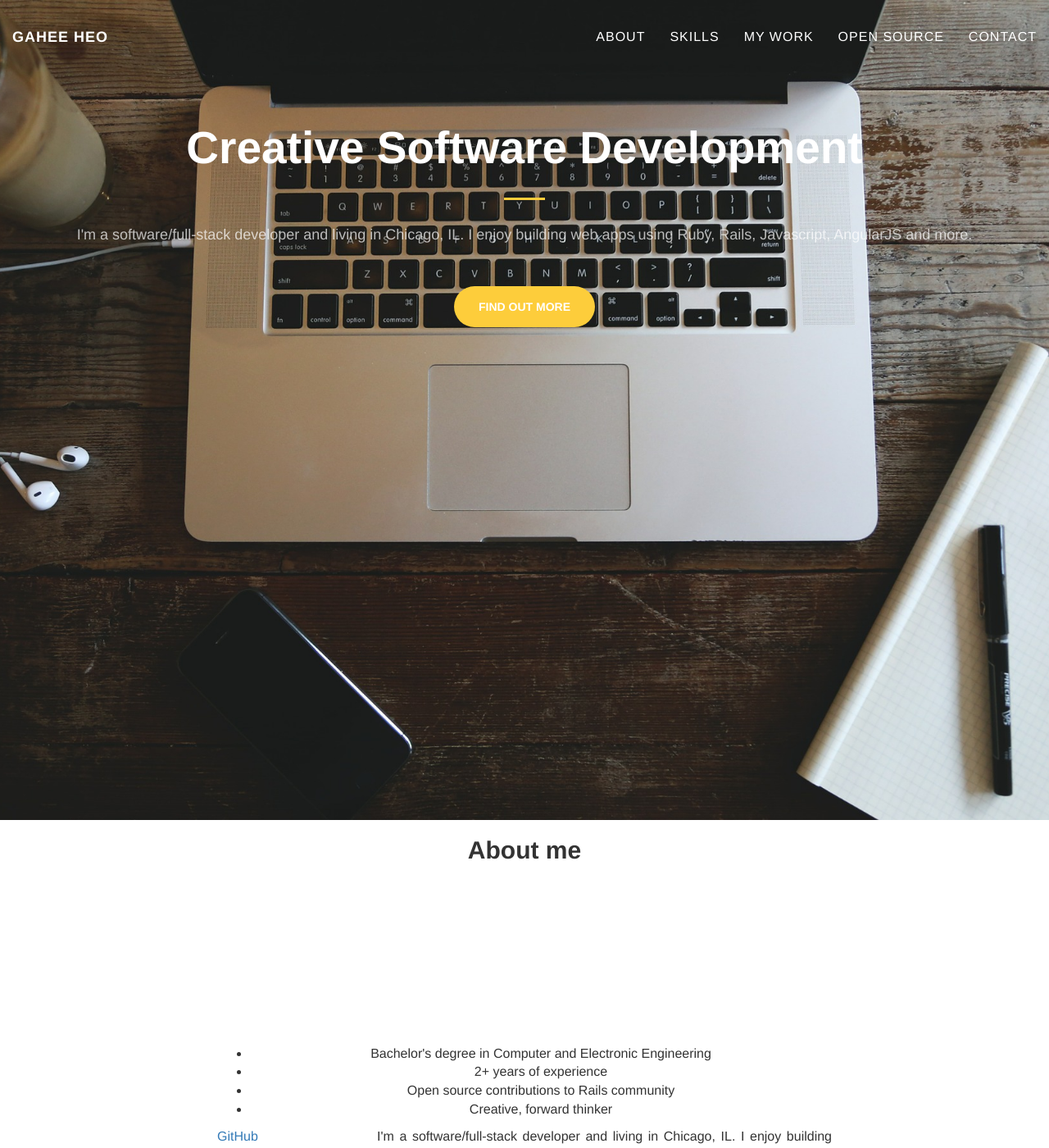
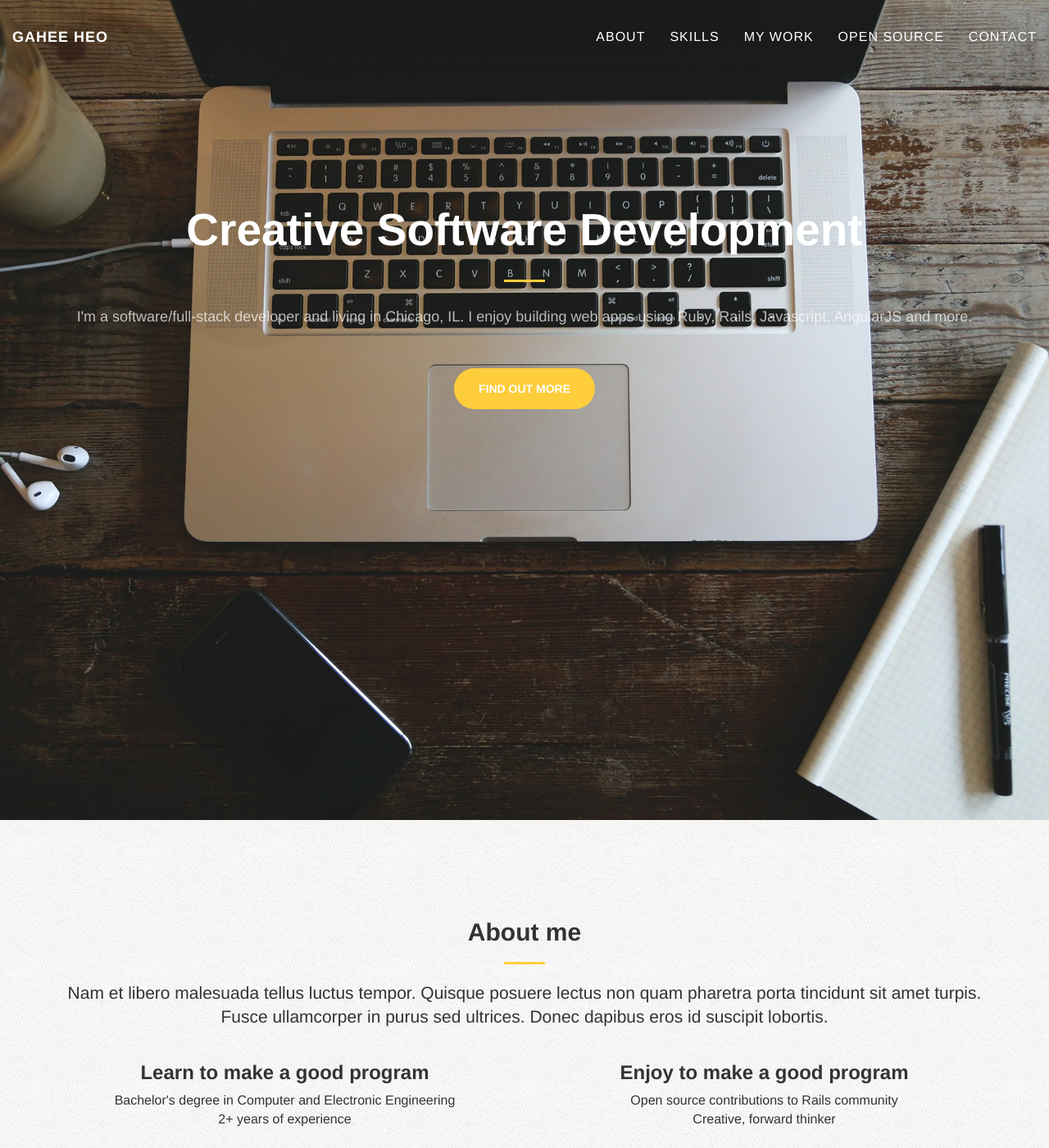
Before and after one commit to ghbooth12/voila, a Jekyll site: the page built from index.md, in a window 1280 px wide and 1400 px high. Shown: the whole window at 82% size. Built offline with Jekyll 4.4.1, drawn with Linux system fonts in a browser that asks for light colours; some of the changed text lies outside the part shown.

Commit message:
Update About; Add Skills

```diff
--- a/_includes/about.html
+++ b/_includes/about.html
@@ -1,21 +1,24 @@
 <section id="about">
-  <div class="container">
+  <div class="container text-center">
+    <h2>About me</h2>
+    <hr>
+    <p class="lead">Nam et libero malesuada tellus luctus tempor. Quisque posuere lectus non quam pharetra porta tincidunt sit amet turpis. Fusce ullamcorper in purus sed ultrices. Donec dapibus eros id suscipit lobortis.</p>
+
     <div class="row">
-      <div class="col-md-8 col-md-offset-2 text-center">
-        <h2>About me</h2>
-        <hr class="light">
-        <pre class="text-faded pre-style">
-          Nam et libero malesuada tellus luctus tempor. Quisque posuere lectus non quam pharetra porta tincidunt sit amet turpis. Fusce ullamcorper in purus sed ultrices. Donec dapibus eros id suscipit lobortis.
-
-          Curabitur varius mauris vel scelerisque consequat. Integer non massa lorem. Mauris id leo at urna scelerisque consectetur a ut quam. Sed ac eleifend lacus. Sed eget tempor neque. Mauris sit amet nulla et nisl consequat tincidunt.
-        </pre>
-        <ul>
+      <div class="col-sm-6">
+        <h3>Learn to make a good program</h3>
+        <ul class="list-unstyled">
           <li>Bachelor's degree in Computer and Electronic Engineering</li>
           <li>2+ years of experience</li>
+        </ul>
+      </div>
+      <div class="col-sm-6">
+        <h3>Enjoy to make a good program</h3>
+        <ul class="list-unstyled">
           <li>Open source contributions to Rails community</li>
           <li>Creative, forward thinker</li>
         </ul>
       </div>
-    </div>
-  </div>
+    </div> <!-- .row -->
+  </div> <!-- /.container -->
 </section>
--- /dev/null
+++ b/_includes/skills.html
@@ -0,0 +1,60 @@
+<section id="skills">
+  <div class="container">
+    <div class="row">
+      <div class="col-lg-12 text-center">
+        <h2>What I can do</h2>
+        <hr>
+      </div>
+    </div> <!-- .row -->
+    <div class="row">
+      <div class="col-md-3 col-sm-6 text-center">
+        <div class="skill-box">
+          <i class="fa fa-4x fa-diamond text-primary"></i>
+          <h3>Ruby on Rails</h3>
+          <ul class="text-gray list-unstyled">
+            <li>OOP with Ruby</li>
+            <li>Ruby on Rails</li>
+            <li>TDD using RSpec</li>
+            <li>API programming and design</li>
+          </ul>
+        </div> <!-- .skill-box -->
+      </div> <!-- .col-md-3 -->
+      <div class="col-md-3 col-sm-6 text-center">
+        <div class="skill-box">
+          <i class="fa fa-4x fa-sitemap text-primary"></i>
+          <h3>JavaScript</h3>
+          <ul class="text-gray list-unstyled">
+            <li>HTML, CSS, Bootstrap</li>
+            <li>OOP with JavaScript</li>
+            <li>jQuery and DOM scripting</li>
+            <li>AngularJS, Node.js</li>
+            <li>HAML, SASS, LESS</li>
+          </ul>
+        </div> <!-- .skill-box -->
+      </div> <!-- .col-md-3 -->
+      <div class="col-md-3 col-sm-6 text-center">
+        <div class="skill-box">
+          <i class="fa fa-4x fa-database text-primary"></i>
+          <h3>Database</h3>
+          <ul class="text-gray list-unstyled">
+            <li>SQLite</li>
+            <li>PostgreSQL</li>
+            <li>MySQL</li>
+          </ul>
+        </div> <!-- .skill-box -->
+      </div> <!-- .col-md-3 -->
+      <div class="col-md-3 col-sm-6 text-center">
+        <div class="skill-box">
+          <i class="fa fa-4x fa-github text-primary"></i>
+          <h3>Familiarity of</h3>
+          <ul class="text-gray list-unstyled">
+            <li>Heroku</li>
+            <li>Git</li>
+            <li>AWS</li>
+            <li>Open Source Project</li>
+          </ul>
+        </div> <!-- .skill-box -->
+      </div> <!-- .col-md-3 -->
+    </div> <!-- .row -->
+  </div> <!-- .container -->
+</section>
--- a/_layouts/default.html
+++ b/_layouts/default.html
@@ -8,6 +8,7 @@
     {% include nav.html %}
     {% include header.html %}
     {% include about.html %}
+    {% include skills.html %}
     {% include footer.html %}
     {% include scripts.html %}
 
--- a/_sass/_base.scss
+++ b/_sass/_base.scss
@@ -2,6 +2,7 @@
 body {
   font-family: $font-family-main;
   font-size: $font-size;
+  background: url(../img/bg.jpg) top left repeat;
 }
 
 hr {
@@ -18,6 +19,9 @@
   font-weight: bold;
 }
 
+section {
+  padding: 100px 0;
+}
 
 // ========== Bootstrap Styling ==========
 .navbar {
@@ -86,16 +90,18 @@
 }
 
 
+.text-primary {
+    color: $theme-primary;
+}
+
+
 // ========== Custom Styling ==========
 .text-faded {
   color: rgba(#fff, .7);
 }
 
-.pre-style {
-  overflow: visible;
-  white-space: pre-wrap;
-  background-color: transparent;
-  border: none;
+.text-gray {
+  color: #777;
 }
 
 
@@ -114,6 +120,7 @@
       h1 {
         margin-top: 0;
         margin-bottom: 0;
+        font-family: $font-family-heading;
       }
       hr {
         margin: 30px auto;
@@ -129,6 +136,14 @@
         p {font-size: 18px;}
       }
     }
+  }
+}
+
+#skills {
+  background-color: #fff;
+  .skill-box {
+    margin: 50px auto 0;
+    @media (min-width: 992px) { margin: 20px auto 0; }
   }
 }
 
--- a/assets/css/main.scss
+++ b/assets/css/main.scss
@@ -5,8 +5,9 @@
 
 // variables.less
 $theme-primary: #FDCD3B;
-$theme-dark: #2A3A3F;
+$theme-dark: #3e4249;
 $font-family-nav: "Montserrat", "Helvetica Neue", Helvetica, Arial, sans-serif;
+$font-family-heading: 'alwyn-new-rounded-web', 'Raleway', Helvetica, sans-serif;
 $font-family-main: 'Raleway', 'Helvetica', Arial, sans-serif;
 
 $font-size: 16px;
```
Also changed, not shown: assets/img/bg.jpg (added).
